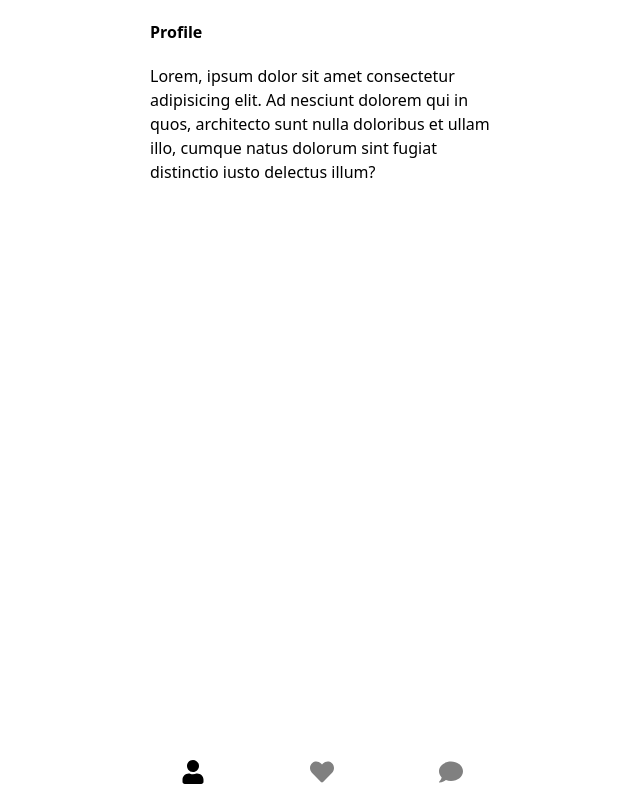
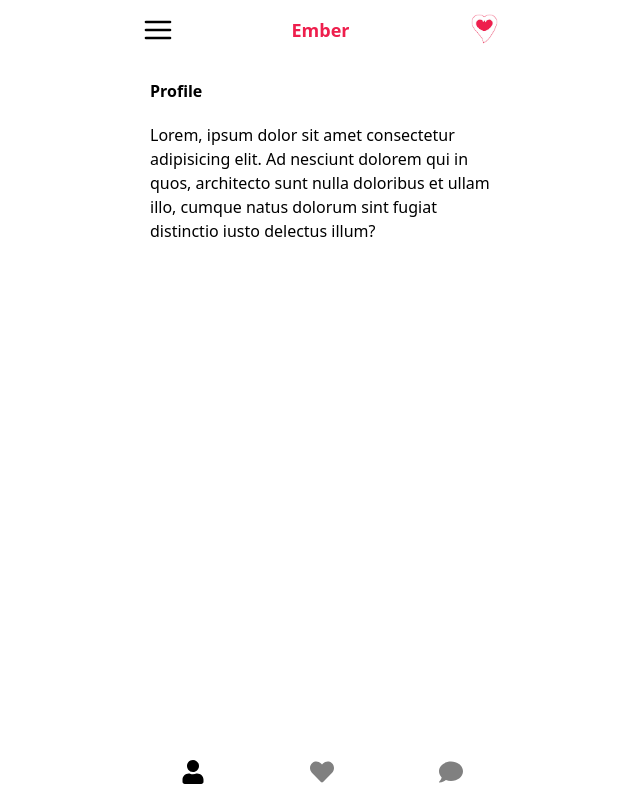
Before and after one commit to jdjfisher/ember, a Next.js app: page /profile in a window 1280 px wide. Shown: the whole page, without its empty margins (318-958 px from the left). Built offline with nearby package versions, Linux system fonts and the light colour scheme.

Commit message:
Route group

```diff
--- /dev/null
+++ b/app/(tabs)/chats/page.tsx
@@ -0,0 +1,22 @@
+import ChatCard from '@/components/ChatCard';
+import { profiles } from '@/lib/dummy';
+
+export default function Chats() {
+  const subset = profiles.filter((profile) => profile.id < 5);
+
+  return (
+    <div>
+      <section className="space-y-5 p-5">
+        <h1 className="font-bold">Chats</h1>
+
+        <p>Lorem ipsum dolor sit amet.</p>
+      </section>
+
+      <section>
+        {subset.map((profile) => (
+          <ChatCard profile={profile} key={profile.name} />
+        ))}
+      </section>
+    </div>
+  );
+}
--- a/app/page.tsx
+++ b/app/(tabs)/layout.tsx
@@ -1,12 +1,14 @@
-'use client';
-
 import SwipeCard from '@/components/SwipeCard';
 import NavTabs from '@/components/NavTabs';
 import { profiles } from '@/lib/dummy';
 import { FiMenu } from 'react-icons/fi';
 import Image from 'next/image';
 
-export default function Home() {
+interface Props {
+  children: React.ReactNode;
+}
+
+export default function TabLayout({ children }: Props) {
   return (
     <>
       <section className="flex items-center justify-between p-3">
@@ -17,13 +19,7 @@ export default function Home() {
         <Image src="/icons/logo.png" alt="logo" width={35} height={35} />
       </section>
 
-      <section className="flex flex-1 px-3">
-        <div className="relative w-full rounded-3xl bg-[#EE1F4D]">
-          {profiles.map((profile) => (
-            <SwipeCard profile={profile} key={profile.name} />
-          ))}
-        </div>
-      </section>
+      <section className="flex flex-1">{children}</section>
 
       <NavTabs />
     </>
--- /dev/null
+++ b/app/(tabs)/page.tsx
@@ -0,0 +1,14 @@
+'use client';
+
+import SwipeCard from '@/components/SwipeCard';
+import { profiles } from '@/lib/dummy';
+
+export default function Home() {
+  return (
+    <div className="relative w-full rounded-3xl bg-[#EE1F4D]">
+      {profiles.map((profile) => (
+        <SwipeCard profile={profile} key={profile.name} />
+      ))}
+    </div>
+  );
+}
--- /dev/null
+++ b/app/(tabs)/profile/page.tsx
@@ -0,0 +1,12 @@
+export default function Profile() {
+  return (
+    <div className="space-y-5 p-5">
+      <h1 className="font-bold">Profile</h1>
+      <p>
+        Lorem, ipsum dolor sit amet consectetur adipisicing elit. Ad nesciunt dolorem qui in quos,
+        architecto sunt nulla doloribus et ullam illo, cumque natus dolorum sint fugiat distinctio
+        iusto delectus illum?
+      </p>
+    </div>
+  );
+}
--- a/app/chats/page.tsx
+++ /dev/null
@@ -1,27 +0,0 @@
-import ChatCard from '@/components/ChatCard';
-import NavTabs from '@/components/NavTabs';
-import { profiles } from '@/lib/dummy';
-
-export default function Chats() {
-  const subset = profiles.filter((profile) => profile.id < 5);
-
-  return (
-    <>
-      <div>
-        <section className="space-y-5 p-5">
-          <h1 className="font-bold">Chats</h1>
-
-          <p>Lorem ipsum dolor sit amet.</p>
-        </section>
-
-        <section>
-          {subset.map((profile) => (
-            <ChatCard profile={profile} key={profile.name} />
-          ))}
-        </section>
-      </div>
-
-      <NavTabs />
-    </>
-  );
-}
--- a/app/profile/page.tsx
+++ /dev/null
@@ -1,18 +0,0 @@
-import NavTabs from '@/components/NavTabs';
-
-export default function Profile() {
-  return (
-    <>
-      <section className="space-y-5 p-5">
-        <h1 className="font-bold">Profile</h1>
-        <p>
-          Lorem, ipsum dolor sit amet consectetur adipisicing elit. Ad nesciunt dolorem qui in quos,
-          architecto sunt nulla doloribus et ullam illo, cumque natus dolorum sint fugiat distinctio
-          iusto delectus illum?
-        </p>
-      </section>
-
-      <NavTabs />
-    </>
-  );
-}
```
